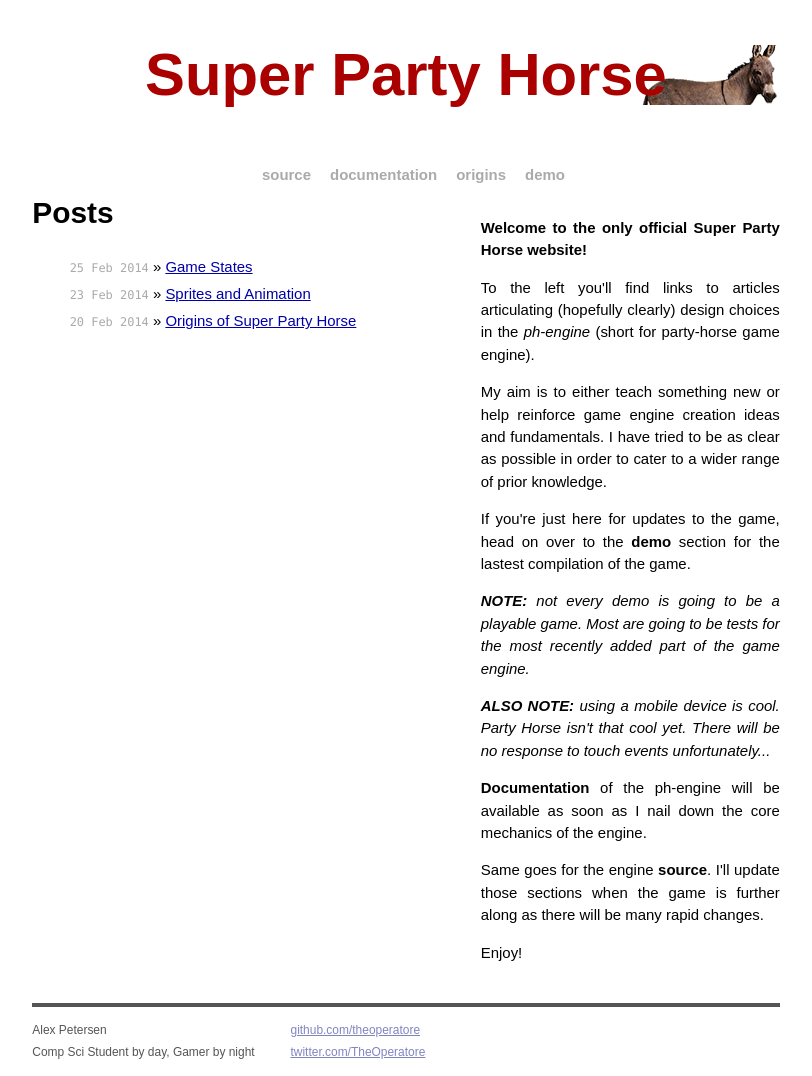
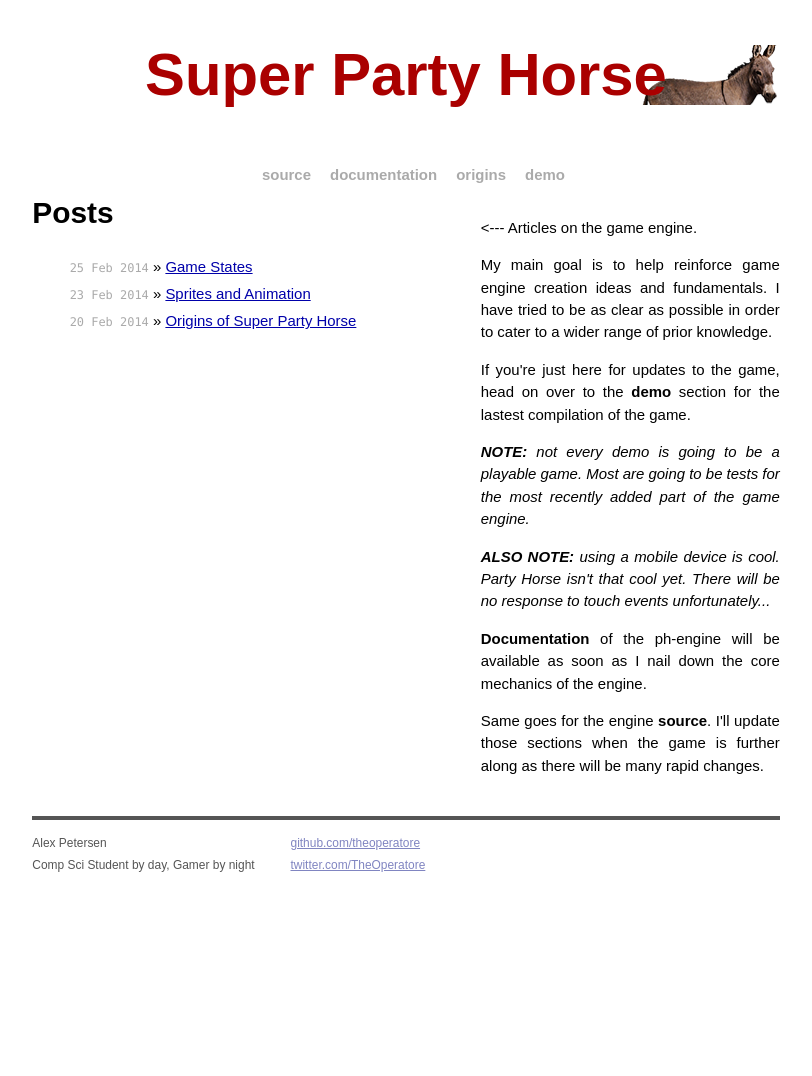
Before and after one commit to theoperatore/super-party-horse, a Jekyll site: the page built from index.html, in a window 1280 px wide. Shown: the whole page, without its empty margins (234-1046 px from the left). Built offline with Jekyll 4.4.1, drawn with Linux system fonts in a browser that asks for light colours; Markdown is read by kramdown in place of the engine named in the settings; after the commit the page ends 945 px from its top, so only the background shows below that.

Commit message:
changed start

```diff
--- a/index.html
+++ b/index.html
@@ -5,15 +5,13 @@ title: Super Party Horse -- The Blog
 
 <div id="home">
   <div class='right_col'>
-    <p><strong>Welcome to the only official Super Party Horse website!</strong></p>
-    <p>To the left you'll find links to articles articulating (hopefully clearly) design choices in the <em>ph-engine</em> (short for party-horse game engine).</p>
-    <p>My aim is to either teach something new or help reinforce game engine creation ideas and fundamentals. I have tried to be as clear as possible in order to cater to a wider range of prior knowledge.</p>
+    <p><--- Articles on the game engine.</p>
+    <p>My main goal is to help reinforce game engine creation ideas and fundamentals. I have tried to be as clear as possible in order to cater to a wider range of prior knowledge.</p>
     <p>If you're just here for updates to the game, head on over to the <strong>demo</strong> section for the lastest compilation of the game.</p>
     <p><em><strong>NOTE:</strong> not every demo is going to be a playable game. Most are going to be tests for the most recently added part of the game engine.</em></p>
     <p><em><strong>ALSO NOTE:</strong> using a mobile device is cool. Party Horse isn't that cool yet. There will be no response to touch events unfortunately...</em></p>
     <p><strong>Documentation</strong> of the ph-engine will be available as soon as I nail down the core mechanics of the engine.</p>
     <p>Same goes for the engine <strong>source</strong>. I'll update those sections when the game is further along as there will be many rapid changes.</p>
-    <p>Enjoy!</p>
   </div>
   <div class='left_col'>
     <h1>Posts</h1>
```
Also changed, not shown: assets/super-party-banner.png (added).
